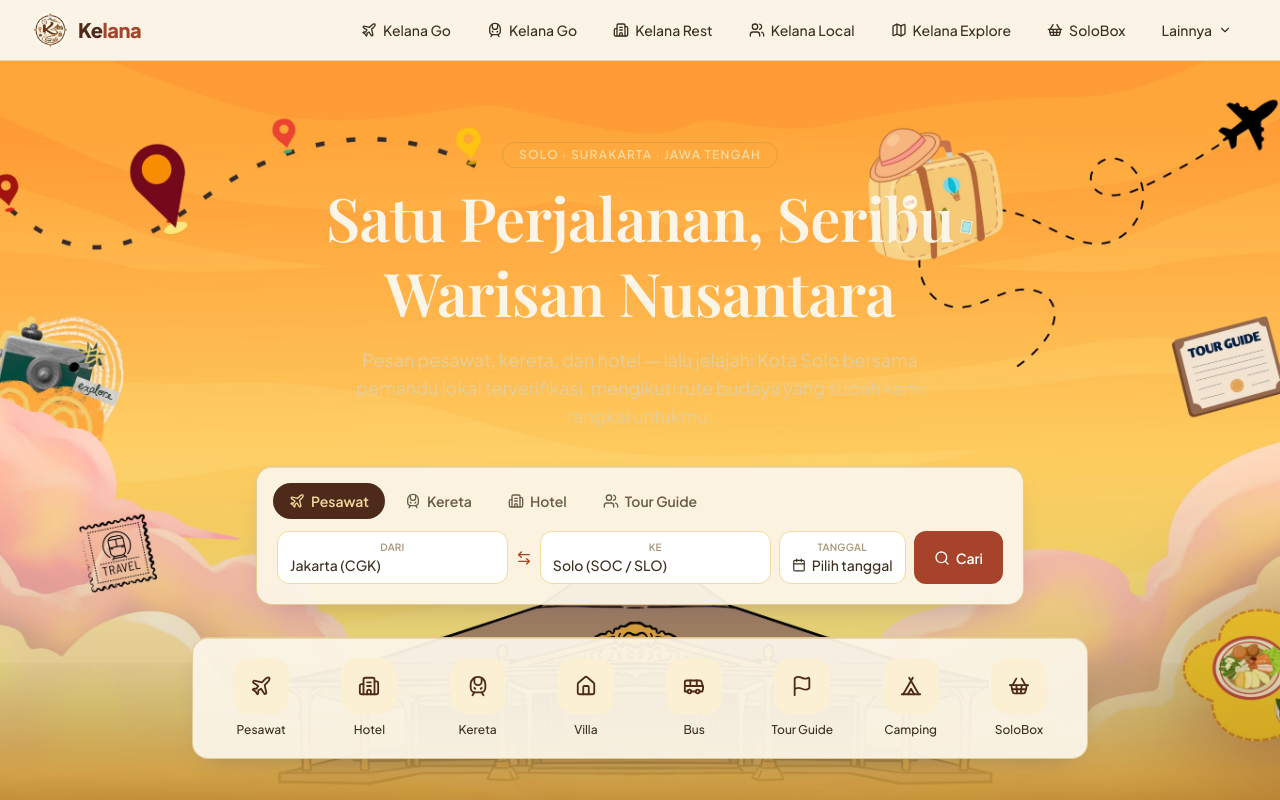
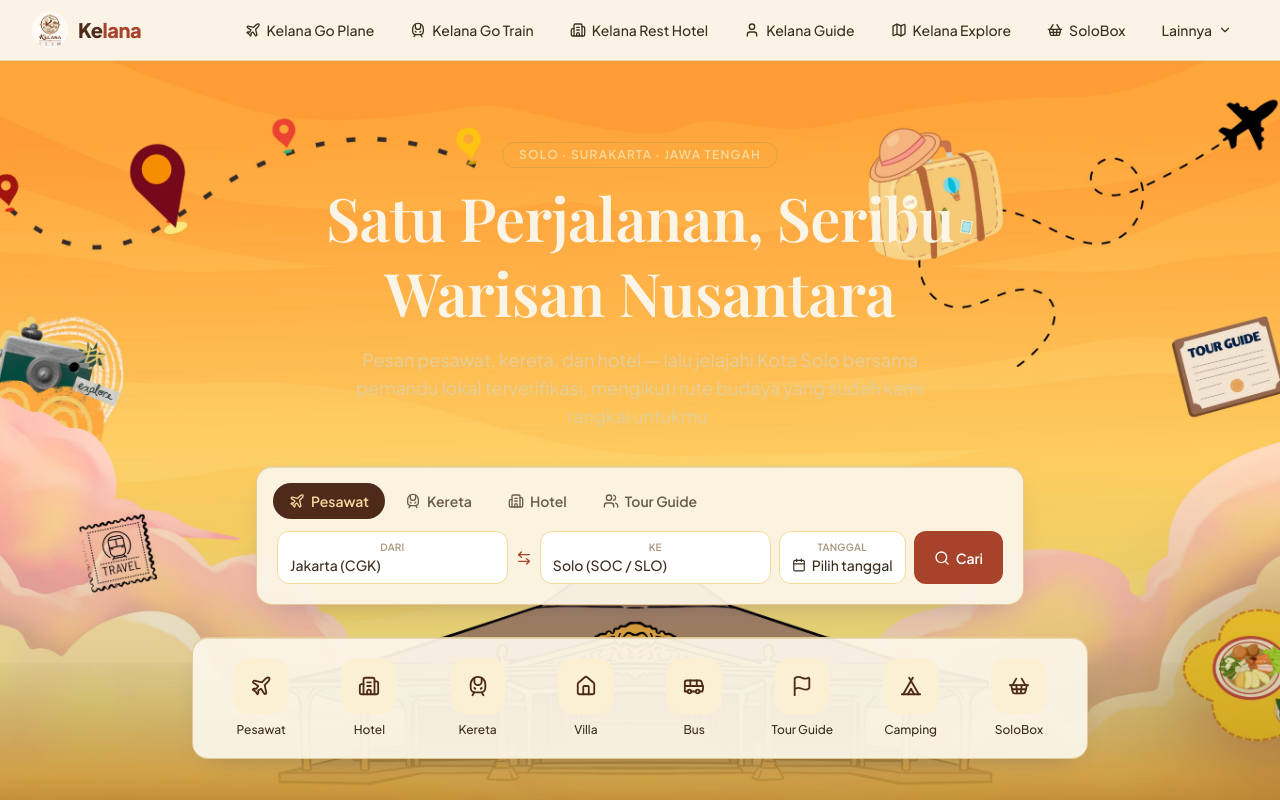
Before and after one commit to Mi24-ai/Kelana, a React (Vite) app: page / in a window 1280 px wide. Shown: the top 800 px of the page. Built offline with nearby package versions, Linux system fonts and the light colour scheme; the HTML template or start-up script is replaced by a standard one; a web font is replaced by a local one.

Commit message:
Update Navbar.tsx

```diff
--- a/src/components/Navbar.tsx
+++ b/src/components/Navbar.tsx
@@ -1,20 +1,20 @@
-import { Menu, TrainFront, Building2, Users, Map, X, ChevronDown, Home, Bus, Tent, ShoppingBasket, Plane } from "lucide-react";
+import { Menu, TrainFront, Building2, User, Map, X, ChevronDown, Home, Bus, Tent, ShoppingBasket, Plane } from "lucide-react";
 import { useState } from "react";
 import type { PageKey } from "../types";
 
 const NAV_ITEMS: { key: PageKey; label: string; icon: React.ReactNode }[] = [
-  { key: "flights", label: "Kelana Go", icon: <Plane size={16} /> },
-  { key: "trains", label: "Kelana Go", icon: <TrainFront size={16} /> },
-  { key: "hotels", label: "Kelana Rest", icon: <Building2 size={16} /> },
-  { key: "guides", label: "Kelana Local", icon: <Users size={16} /> },
+  { key: "flights", label: "Kelana Go Plane", icon: <Plane size={16} /> },
+  { key: "trains", label: "Kelana Go Train", icon: <TrainFront size={16} /> },
+  { key: "hotels", label: "Kelana Rest Hotel", icon: <Building2 size={16} /> },
+  { key: "guides", label: "Kelana Guide", icon: <User size={16} /> },
   { key: "roadtrip", label: "Kelana Explore", icon: <Map size={16} /> },
   { key: "solobox", label: "SoloBox", icon: <ShoppingBasket size={16} /> },
 ];
 
 const MORE_ITEMS: { key: PageKey; label: string; icon: React.ReactNode }[] = [
-  { key: "villas", label: "Kelana Rest", icon: <Home size={16} /> },
-  { key: "buses", label: "Kelana Go", icon: <Bus size={16} /> },
-  { key: "camping", label: "Kelana Rest", icon: <Tent size={16} /> },
+  { key: "villas", label: "Kelana Rest Villa", icon: <Home size={16} /> },
+  { key: "buses", label: "Kelana Go Bus", icon: <Bus size={16} /> },
+  { key: "camping", label: "Kelana Rest Camping", icon: <Tent size={16} /> },
 ];
 
 export default function Navbar({
@@ -37,8 +37,8 @@
           }}
           className="flex items-center gap-2.5"
         >
-               <img
-            src="/image/logo new.jpeg"
+          <img
+            src="/image/logo.jpeg"
             className="h-9 w-9 rounded-full object-cover"
           />
           <span className="font-sans text-xl font-extrabold tracking-tight text-[var(--color-indigo-800)]">
```
